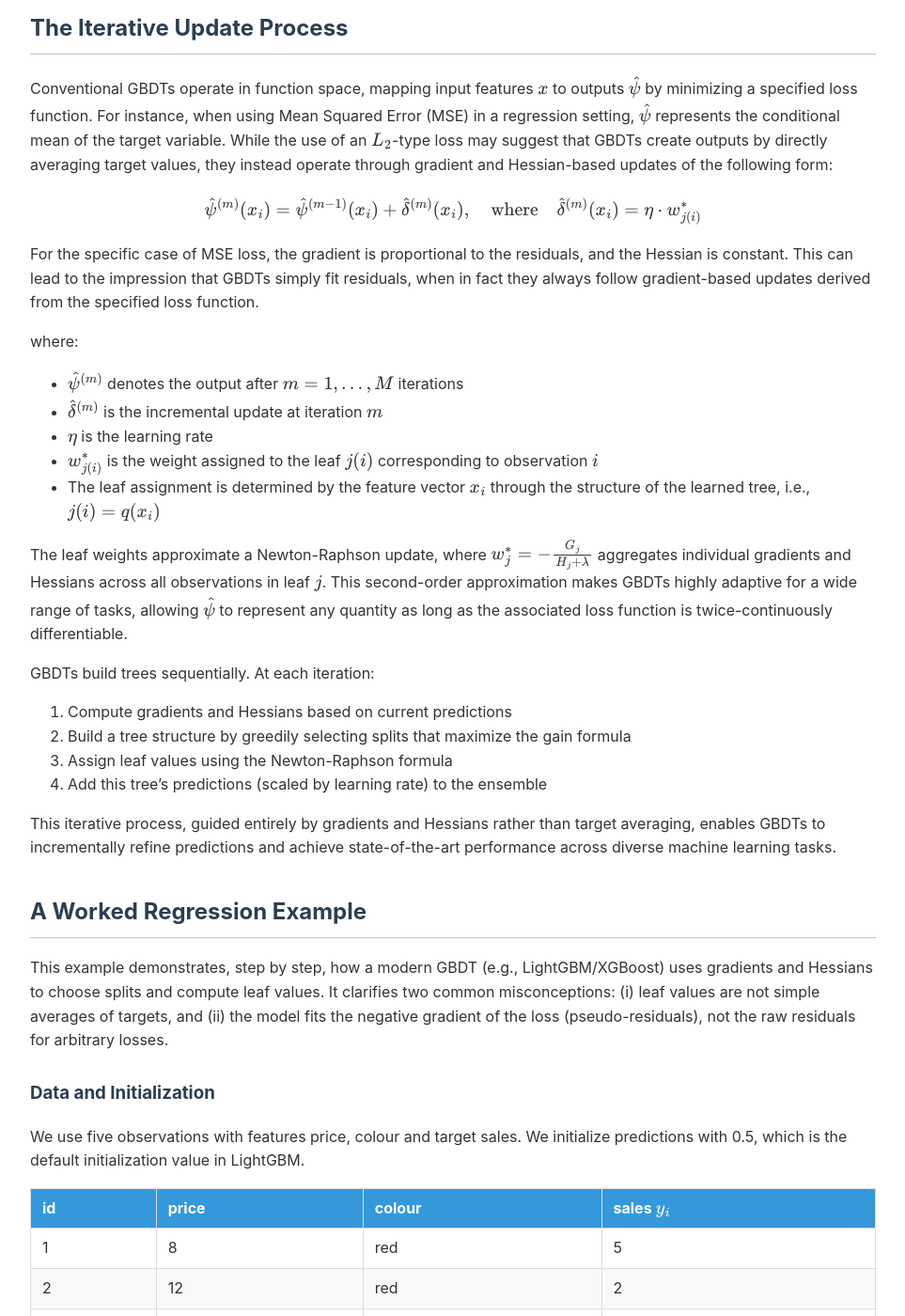
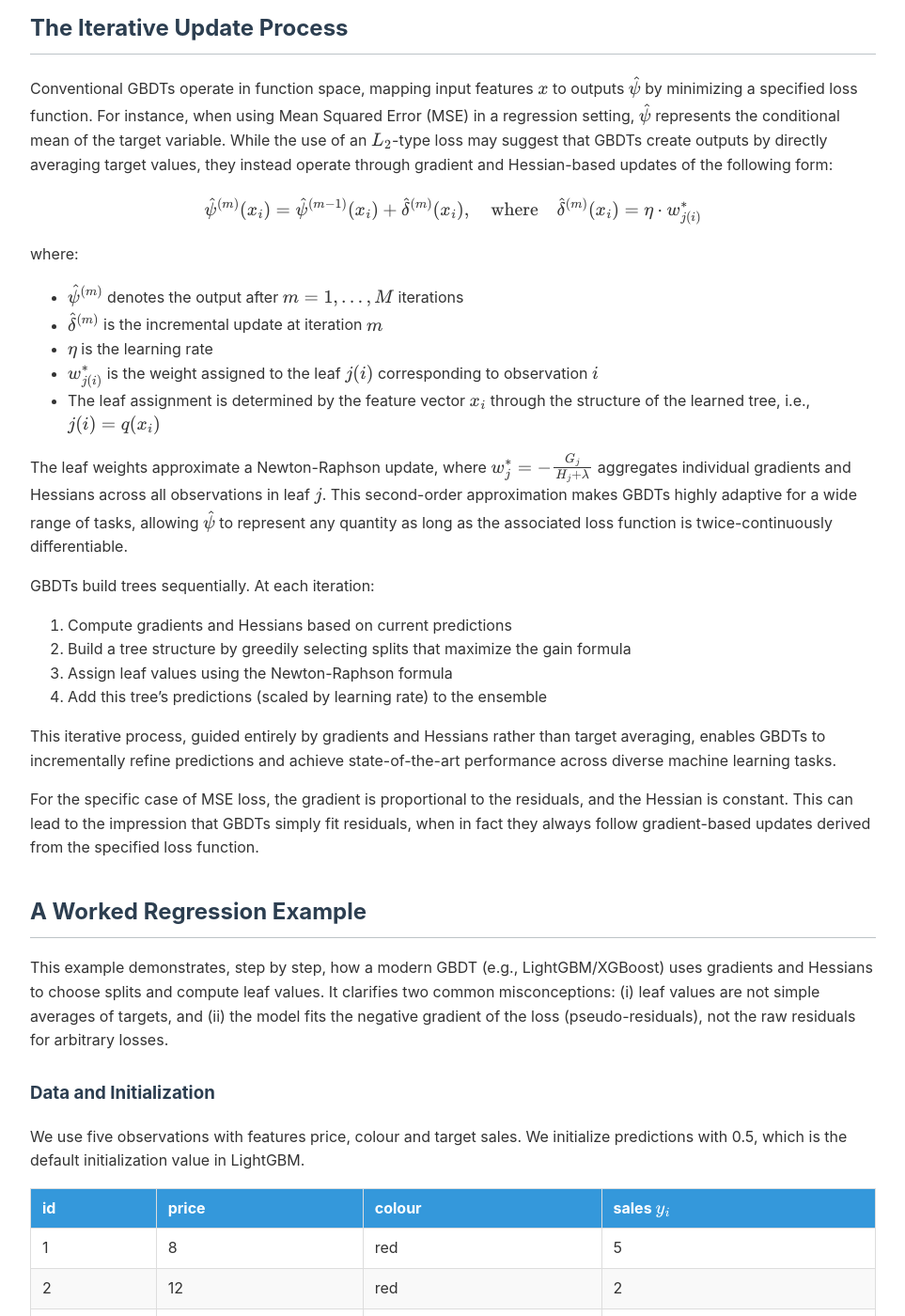
Before and after one commit to StatMixedML/gbdt-explained, a Jekyll site: the page built from index.md, in a window 1280 px wide and 1400 px high, scrolled down 2897 px. Shown: the whole window at 94% size, without its empty margins (158-1121 px from the left). Built offline with Jekyll 4.4.1, drawn with Linux system fonts in a browser that asks for light colours; some of the changed lines change nothing that is shown.

Commit message:
Fix formula

```diff
--- a/index.md
+++ b/index.md
@@ -76,8 +76,6 @@ Conventional GBDTs operate in function space, mapping input features $x$ to outp
 
 $$\hat{\psi}^{(m)}(x_i) = \hat{\psi}^{(m-1)}(x_i) + \hat{\delta}^{(m)}(x_i), \quad \text{where} \quad \hat{\delta}^{(m)}(x_i) = \eta \cdot w^{*}_{j(i)}$$
 
-For the specific case of MSE loss, the gradient is proportional to the residuals, and the Hessian is constant. This can lead to the impression that GBDTs simply fit residuals, when in fact they always follow gradient-based updates derived from the specified loss function.
-
 where:
 - $\hat{\psi}^{(m)}$ denotes the output after $m=1, \ldots, M$ iterations
 - $\hat{\delta}^{(m)}$ is the incremental update at iteration $m$
@@ -94,6 +92,9 @@ GBDTs build trees sequentially. At each iteration:
 4. Add this tree's predictions (scaled by learning rate) to the ensemble
 
 This iterative process, guided entirely by gradients and Hessians rather than target averaging, enables GBDTs to incrementally refine predictions and achieve state-of-the-art performance across diverse machine learning tasks.
+
+For the specific case of MSE loss, the gradient is proportional to the residuals, and the Hessian is constant. This can lead to the impression that GBDTs simply fit residuals, when in fact they always follow gradient-based updates derived from the specified loss function.
+
 
 <!---
 ## Newton-Raphson Interpretation
```
